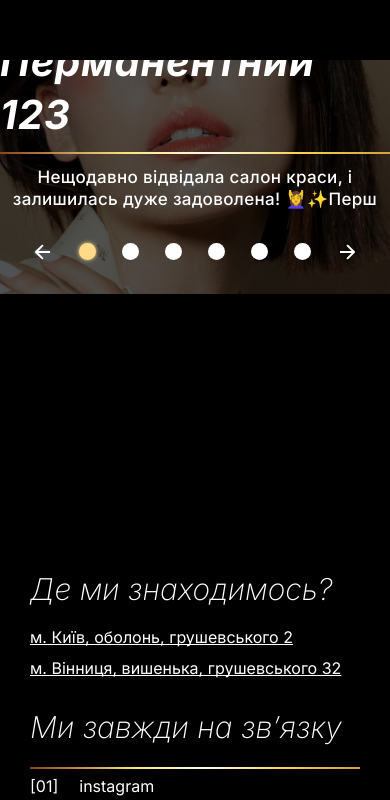
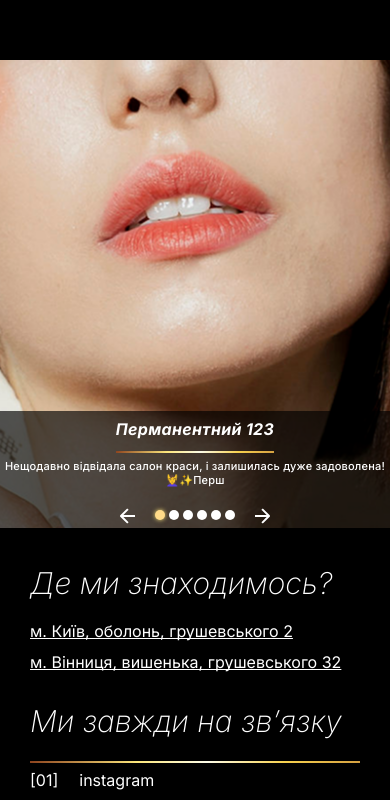
Before and after one commit to chealbee/buety-site, a Next.js app: page / in a window 390 px wide. Shown: the part 1978-2778 px from the top of the page. Built offline with nearby package versions, Linux system fonts and the light colour scheme.

Commit message:
add some adaptive with demo

```diff
--- a/src/components/main page/Works/style.scss
+++ b/src/components/main page/Works/style.scss
@@ -114,3 +114,109 @@
     color: #fff;
   }
 }
+@media (max-width: 1200px) {
+  .workSewction {
+    margin-bottom: 180px;
+    .swiper {
+      .SwiperNavigation {
+        //   gap: 120px;
+        bottom: 24px;
+      }
+    }
+    .swiper-pagination {
+      max-width: 180px !important;
+      bottom: 20px !important;
+    }
+    .workSewction__image {
+      padding-bottom: 70%;
+    }
+    .swiper-pagination-bullet {
+      height: 14px;
+      width: 14px;
+      margin: 0 8px !important;
+    }
+  }
+  .workInfo {
+    padding-top: 24px;
+    padding-bottom: 60px;
+    h4 {
+      font-size: 32px;
+    }
+    p {
+      font-size: 15px;
+      max-width: 700px;
+    }
+  }
+}
+
+@media (max-width: 768px) {
+  .workSewction {
+    margin-bottom: 80px;
+    .swiper {
+      .SwiperNavigation {
+        gap: 180px;
+        bottom: 11px;
+      }
+    }
+    .swiper-pagination {
+      max-width: 120px !important;
+      bottom: 10px !important;
+    }
+    .workSewction__image {
+      padding-bottom: 90%;
+    }
+    .swiper-pagination-bullet {
+      height: 10px;
+      width: 10px;
+      margin: 0 5px !important;
+    }
+  }
+  .workInfo {
+    padding-top: 16px;
+    padding-bottom: 36px;
+    gap: 22px;
+    h4 {
+      font-size: 22px;
+    }
+    p {
+      font-size: 13px;
+      max-width: 95vw;
+    }
+  }
+}
+
+@media (max-width: 480px) {
+  .workSewction {
+    margin-bottom: 40px;
+    .swiper {
+      .SwiperNavigation {
+        gap: 120px;
+        bottom: 4px;
+      }
+    }
+    .swiper-pagination {
+      max-width: 90px !important;
+      bottom: 4px !important;
+    }
+    .workSewction__image {
+      padding-bottom: 120%;
+    }
+    .swiper-pagination-bullet {
+      height: 10px;
+      width: 10px;
+      margin: 0 2px !important;
+    }
+  }
+  .workInfo {
+    padding-top: 8px;
+    padding-bottom: 40px;
+    gap: 18px;
+    h4 {
+      font-size: 16px;
+    }
+    p {
+      font-size: 11px;
+      max-width: 98vw;
+    }
+  }
+}
```
